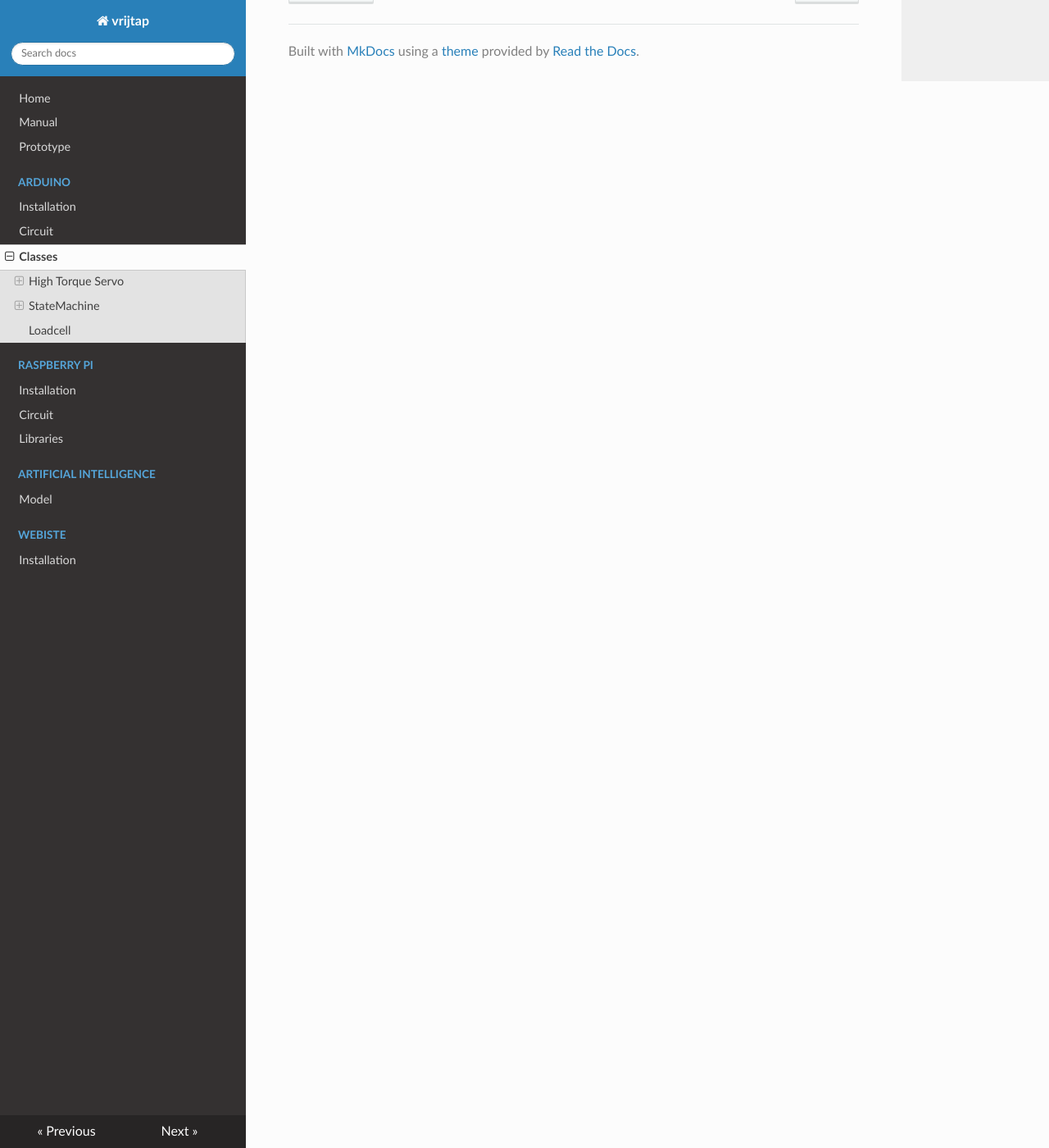
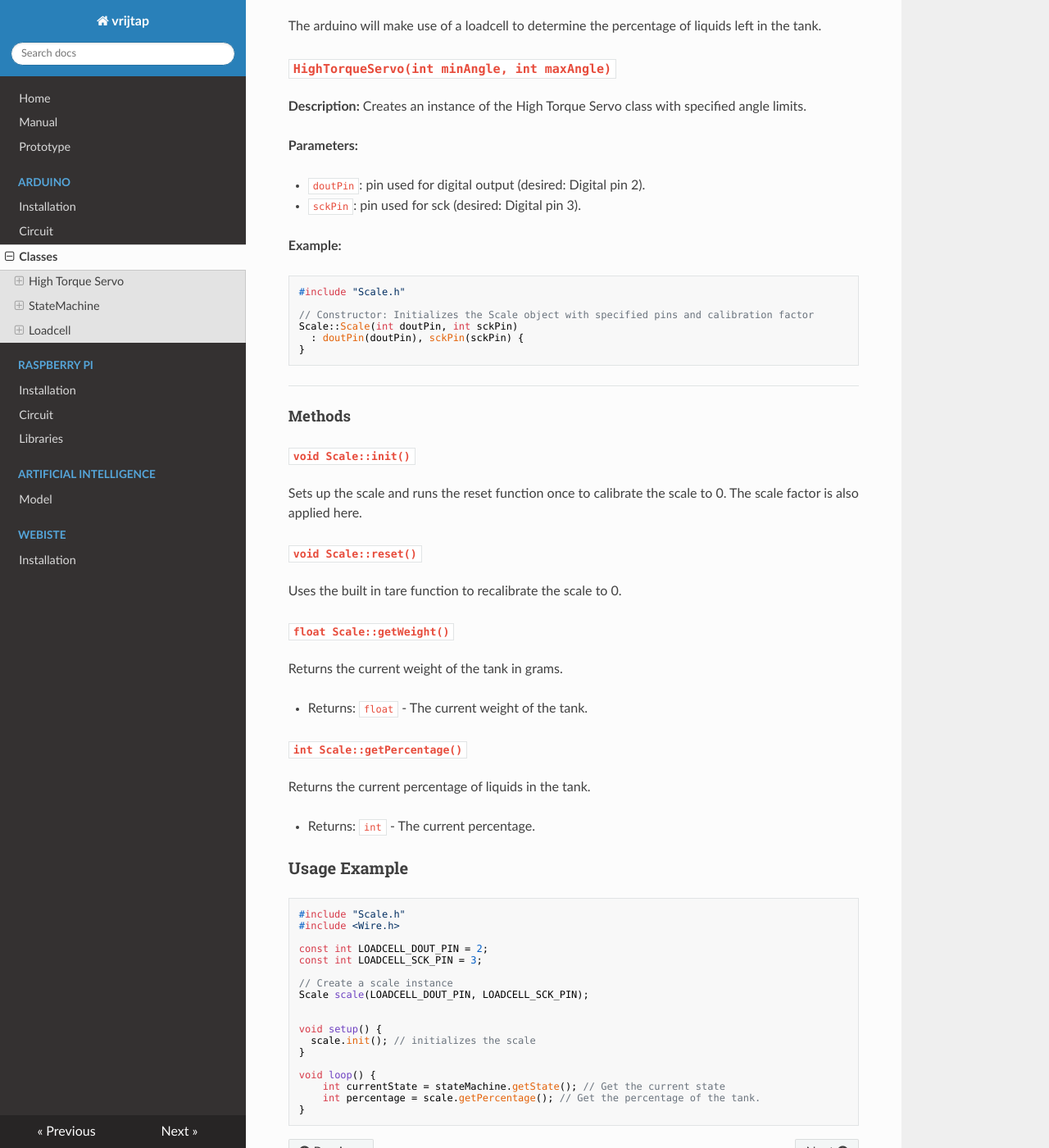
Before and after one commit to vrijtap/documentation, an MkDocs documentation site: the page built from docs/arduino/classes.md, in a window 1280 px wide and 1400 px high, scrolled down 3007 px. Shown: the whole window at 82% size. Built offline with MkDocs 1.6.1, drawn with Linux system fonts in a browser that asks for light colours; nearby versions of some CDN libraries; a script that is not in the unit is left out.

Commit message:
added parts of scale documentation

````diff
--- a/docs/arduino/classes.md
+++ b/docs/arduino/classes.md
@@ -128,3 +128,76 @@ void loop() {
 ```
 
 ## Loadcell
+
+### Overview
+
+The arduino will make use of a loadcell to determine the percentage of liquids left in the tank.
+
+
+### `HighTorqueServo(int minAngle, int maxAngle)`
+
+**Description:**
+Creates an instance of the High Torque Servo class with specified angle limits.
+
+**Parameters:**
+
+- `doutPin`: pin used for digital output (desired: Digital pin 2).
+- `sckPin`: pin used for sck (desired: Digital pin 3).
+
+**Example:**
+
+```cpp
+#include "Scale.h"
+
+// Constructor: Initializes the Scale object with specified pins and calibration factor
+Scale::Scale(int doutPin, int sckPin)
+  : doutPin(doutPin), sckPin(sckPin) {
+}
+```
+---
+#### Methods
+
+##### `void Scale::init()`
+
+Sets up the scale and runs the reset function once to calibrate the scale to 0. The scale factor is also applied here.
+
+##### `void Scale::reset()`
+
+Uses the built in tare function to recalibrate the scale to 0.
+
+
+##### `float Scale::getWeight()`
+
+Returns the current weight of the tank in grams.
+
+- Returns: `float` - The current weight of the tank.
+
+
+##### `int Scale::getPercentage()`
+
+Returns the current percentage of liquids in the tank.
+
+- Returns: `int` - The current percentage.
+
+### Usage Example
+
+```cpp
+#include "Scale.h"
+#include <Wire.h>
+
+const int LOADCELL_DOUT_PIN = 2;
+const int LOADCELL_SCK_PIN = 3;
+
+// Create a scale instance
+Scale scale(LOADCELL_DOUT_PIN, LOADCELL_SCK_PIN);
+
+
+void setup() {
+  scale.init(); // initializes the scale
+}
+
+void loop() {
+    int currentState = stateMachine.getState(); // Get the current state
+    int percentage = scale.getPercentage(); // Get the percentage of the tank.
+}
+```
````
Also changed, not shown: docs/arduino/installation.md (+5 -0 lines).
